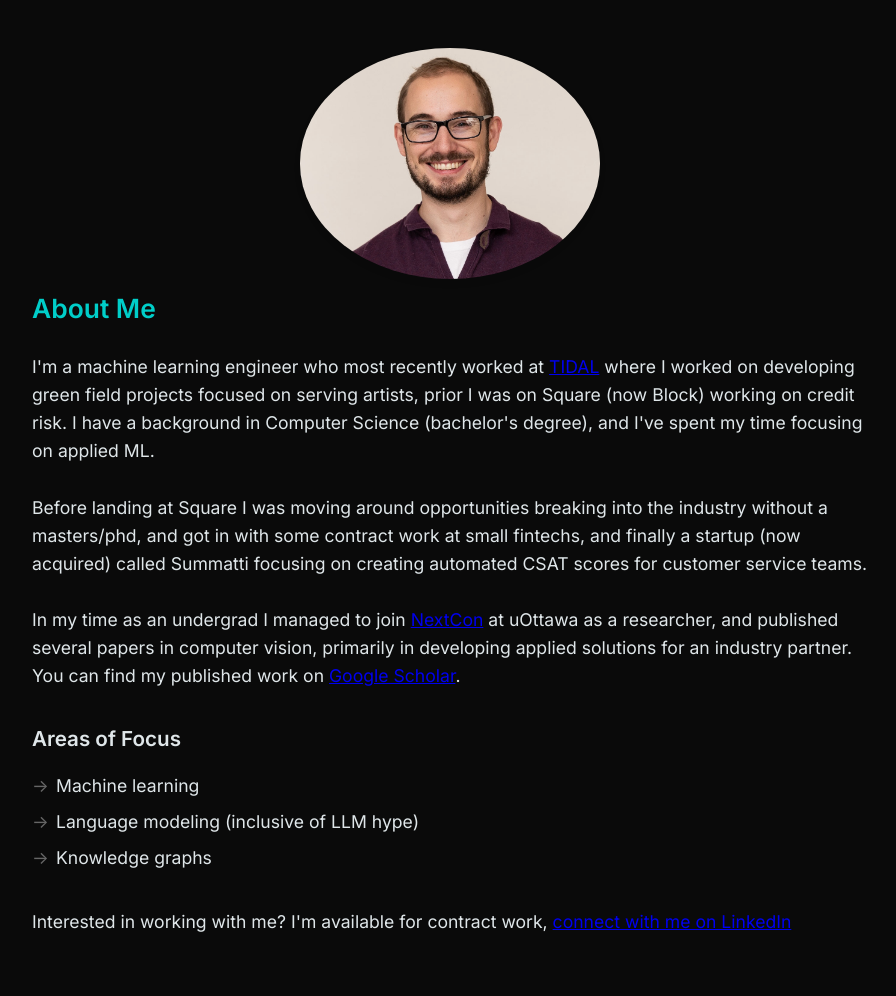
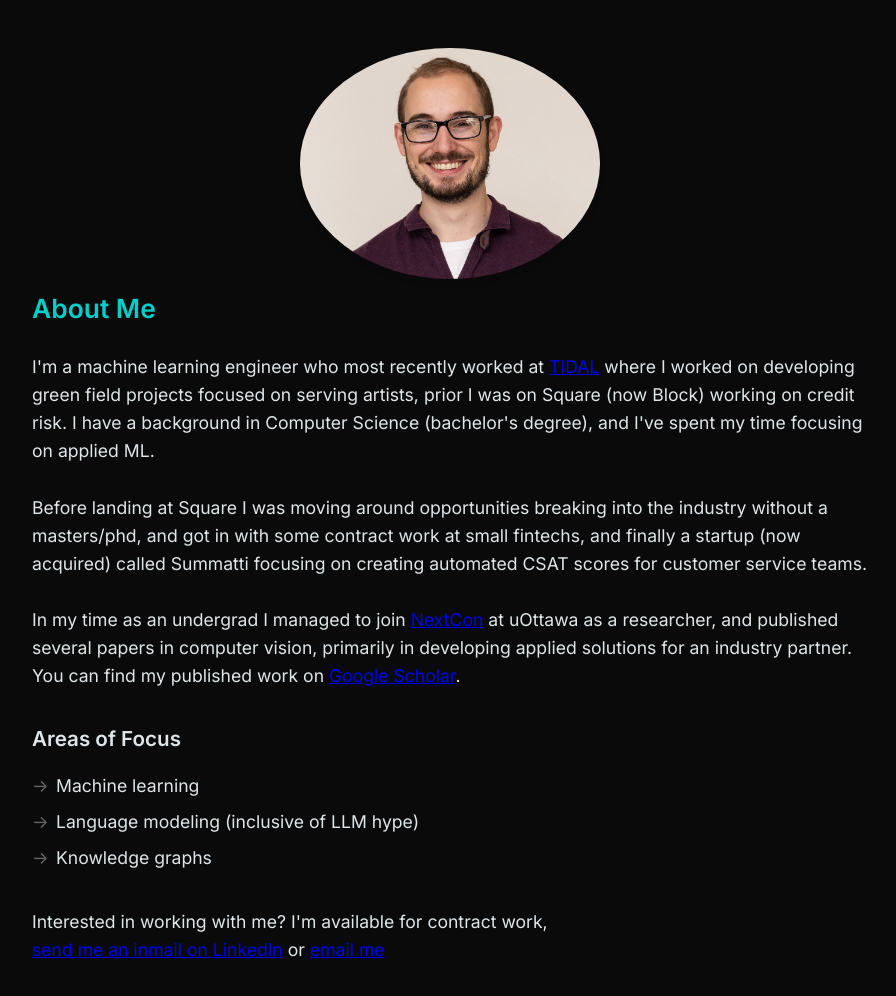
Before and after one commit to MarkProjectRepo/personal_website, a plain HTML site: page about/index.html in a window 1280 px wide. Shown: the whole page, without its empty margins (190-1086 px from the left). Before the commit the page ends 968 px from the top, so only its background shows below. Drawn offline with Linux system fonts and the light colour scheme.

Commit message:
contact info

```diff
--- a/about/index.html
+++ b/about/index.html
@@ -33,7 +33,7 @@
                         <li>Knowledge graphs</li>
                     </ul>
                 </div><br>
-                <p>Interested in working with me? I'm available for contract work, <a href="https://www.linkedin.com/in/mark-traquair/" target="_blank">connect with me on LinkedIn</a></p>
+                <p>Interested in working with me? I'm available for contract work, <br><a href="https://www.linkedin.com/in/mark-traquair/" target="_blank">send me an inmail on LinkedIn</a> or <a href="mailto:marktraquair@gmail.com">email me</a></p>
             </div>
 
         </div>
```
